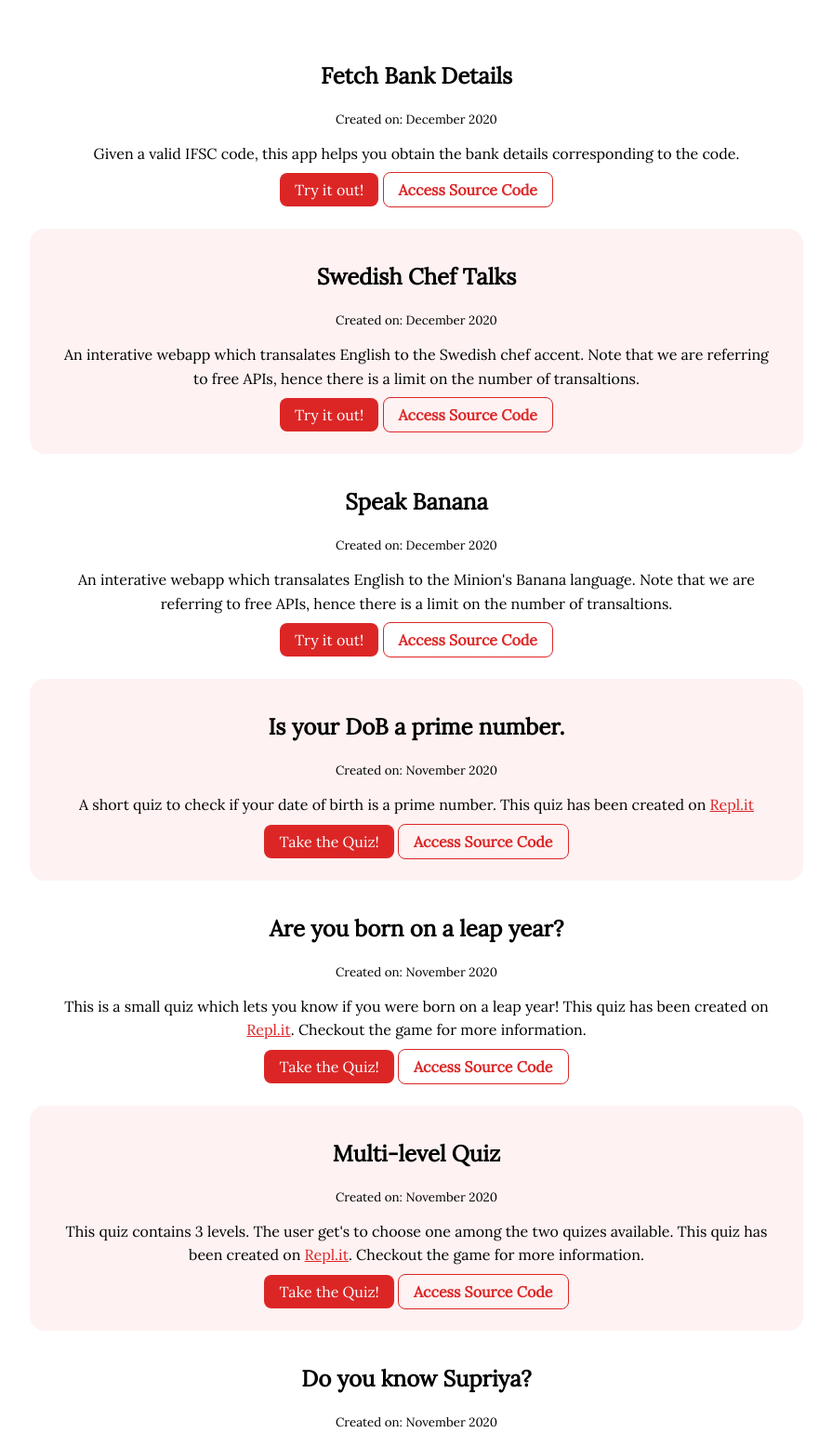
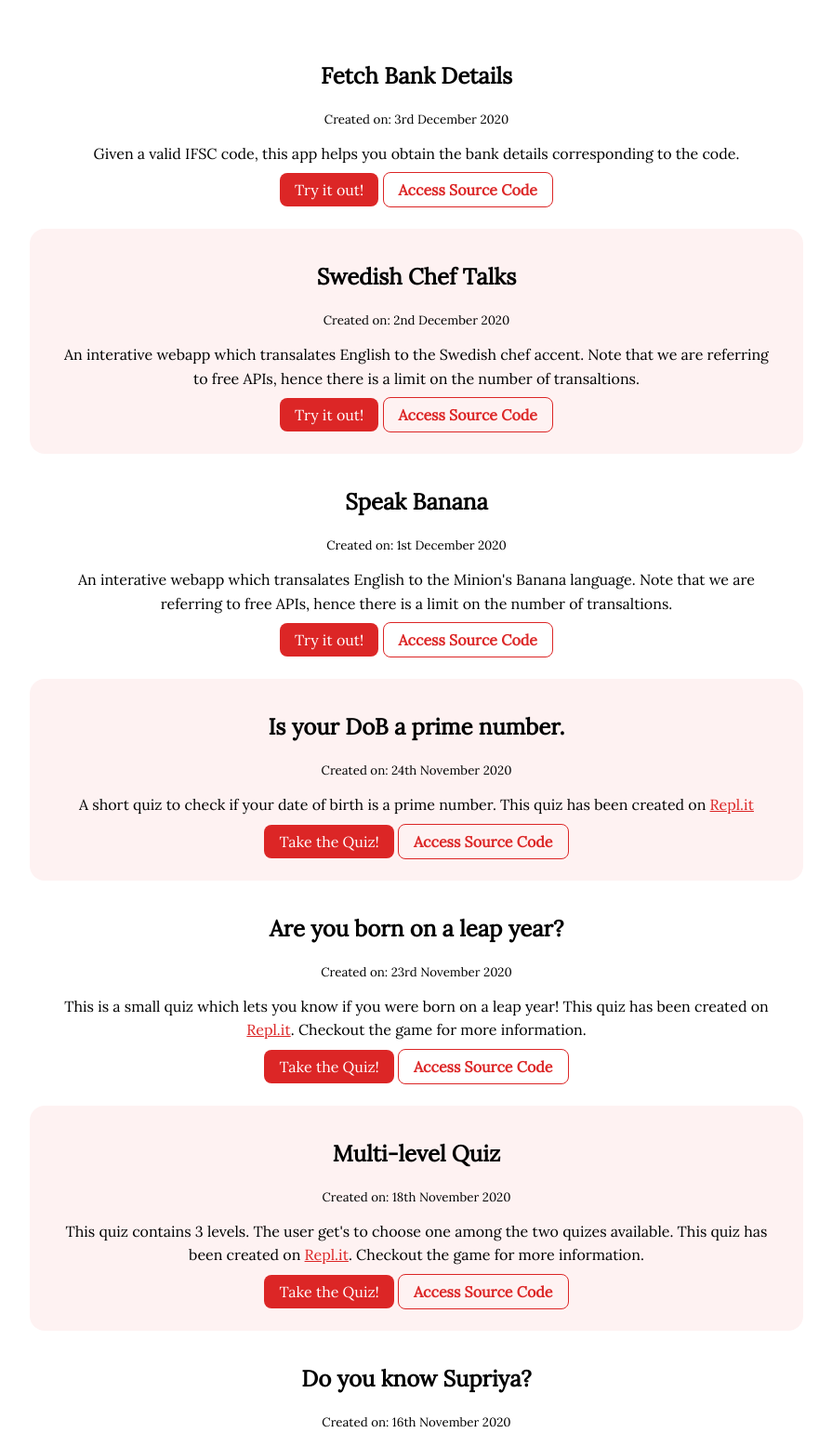
Before and after one commit to supminn/neoG_camp_tp, a plain HTML site: page projects.html in a window 1280 px wide. Shown: the part 400-1941 px from the top of the page at 93% size, without its empty margins (192-1087 px from the left). Drawn offline with Linux system fonts and the light colour scheme.

Commit message:
docs: updated dates
dates were added to projects and blogs

```diff
--- a/projects.html
+++ b/projects.html
@@ -34,7 +34,7 @@
     <section class="section container-center">
         <div class="container">
             <h1>Fetch Bank Details</h1>
-            <small>Created on: December 2020</small>
+            <small>Created on: 3rd December 2020</small>
             <p>Given a valid IFSC code, this app helps you obtain the bank details corresponding to the code.</p>
             <a class="link link-primary" href="https://supminn-neog-bank-ifsc.netlify.app/"
                 target="_blank">Try it out!</a>
@@ -45,7 +45,7 @@
     <section class="section off-white container-center">
         <div class="container">
             <h1>Swedish Chef Talks</h1>
-            <small>Created on: December 2020</small>
+            <small>Created on: 2nd December 2020</small>
             <p>An interative webapp which transalates English to the Swedish chef accent. Note that we are
                 referring to free APIs, hence there is a limit on the number of transaltions.</p>
             <a class="link link-primary" href="https://supminn-neog-chefspeaks.netlify.app/" target="_blank">Try it
@@ -58,7 +58,7 @@
     <section class="section container-center">
         <div class="container">
             <h1>Speak Banana</h1>
-            <small>Created on: December 2020</small>
+            <small>Created on: 1st December 2020</small>
             <p>An interative webapp which transalates English to the Minion's Banana language. Note that we are
                 referring to free APIs, hence there is a limit on the number of transaltions.</p>
             <a class="link link-primary" href="https://supminn-neog-bananaspeak.netlify.app/" target="_blank">Try it
@@ -71,7 +71,7 @@
     <section class="section off-white container-center">
         <div class="container">
             <h1>Is your DoB a prime number.</h1>
-            <small>Created on: November 2020</small>
+            <small>Created on: 24th November 2020</small>
             <p>A short quiz to check if your date of birth is a prime number. This quiz has been created on <a
                     class="web-link" href="https://repl.it/" target="_blank">Repl.it</a></p>
             <a class="link link-primary" href="https://repl.it/@supriyaminn/DoB-isPrime?embed=1&output=1"
@@ -84,7 +84,7 @@
     <section class="section container-center">
         <div class="container">
             <h1>Are you born on a leap year?</h1>
-            <small>Created on: November 2020</small>
+            <small>Created on: 23rd November 2020</small>
             <p>This is a small quiz which lets you know if you were born on a leap year! This quiz has been created on
                 <a class="web-link" href="https://repl.it/" target="_blank">Repl.it</a>. Checkout the game for more
                 information.</p>
@@ -98,7 +98,7 @@
     <section class="section off-white container-center">
         <div class="container">
             <h1>Multi-level Quiz</h1>
-            <small>Created on: November 2020</small>
+            <small>Created on: 18th November 2020</small>
             <p>This quiz contains 3 levels. The user get's to choose one among the two quizes available. This quiz has
                 been created on <a class="web-link" href="https://repl.it/">Repl.it</a>. Checkout the game for more
                 information.</p>
@@ -112,7 +112,7 @@
     <section class="section container-center">
         <div class="container">
             <h1>Do you know Supriya?</h1>
-            <small>Created on: November 2020</small>
+            <small>Created on: 16th November 2020</small>
             <p>A short quiz to test how well you know me. This quiz has been created on <a class="web-link"
                     href="https://repl.it/" target="_blank">Repl.it</a></p>
             <a class="link link-primary" href="https://repl.it/@supriyaminn/Do-you-know-me?embed=1&output=1"
```
Also changed, not shown: blog-on-carnatic-instruments.html (+1 -1 lines), blog-on-html.html (+4 -3 lines), blog-on-maithreem-bhajatha.html (+1 -1 lines), blogs.html (+14 -9 lines).
